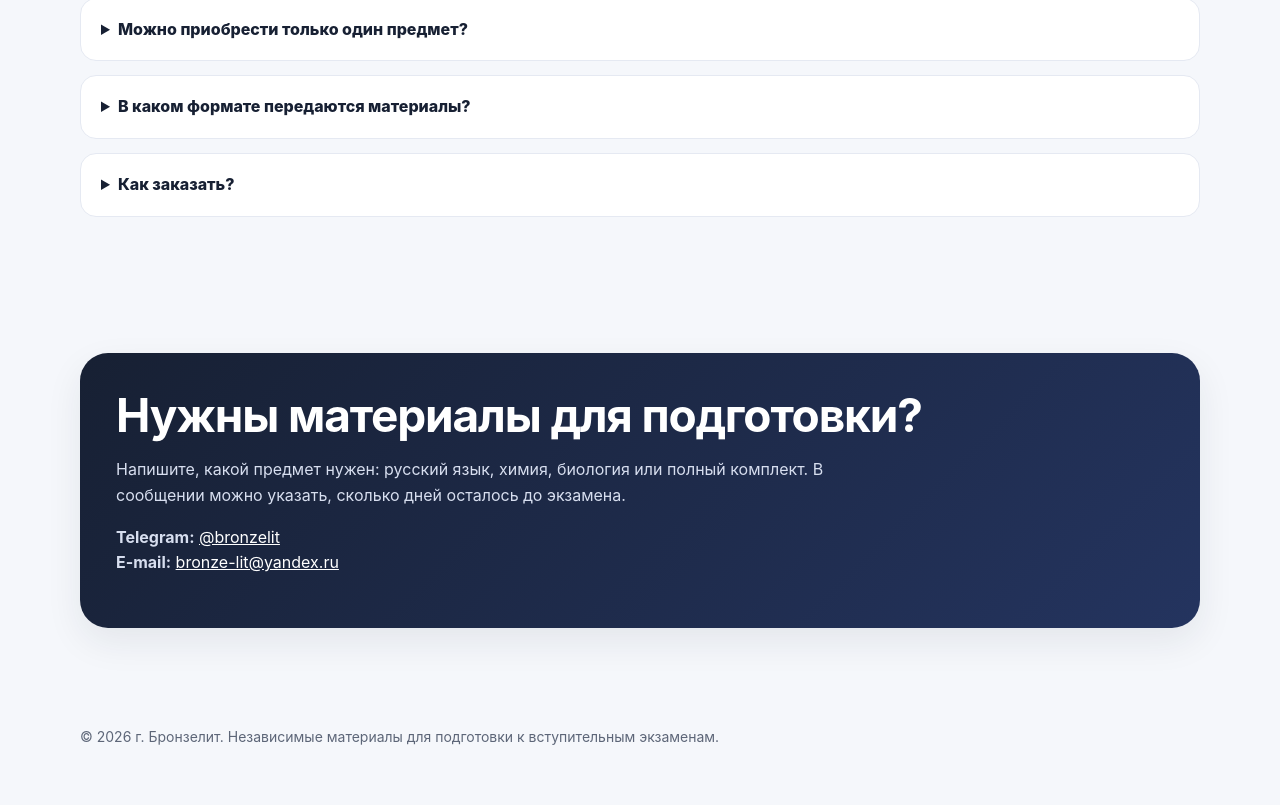
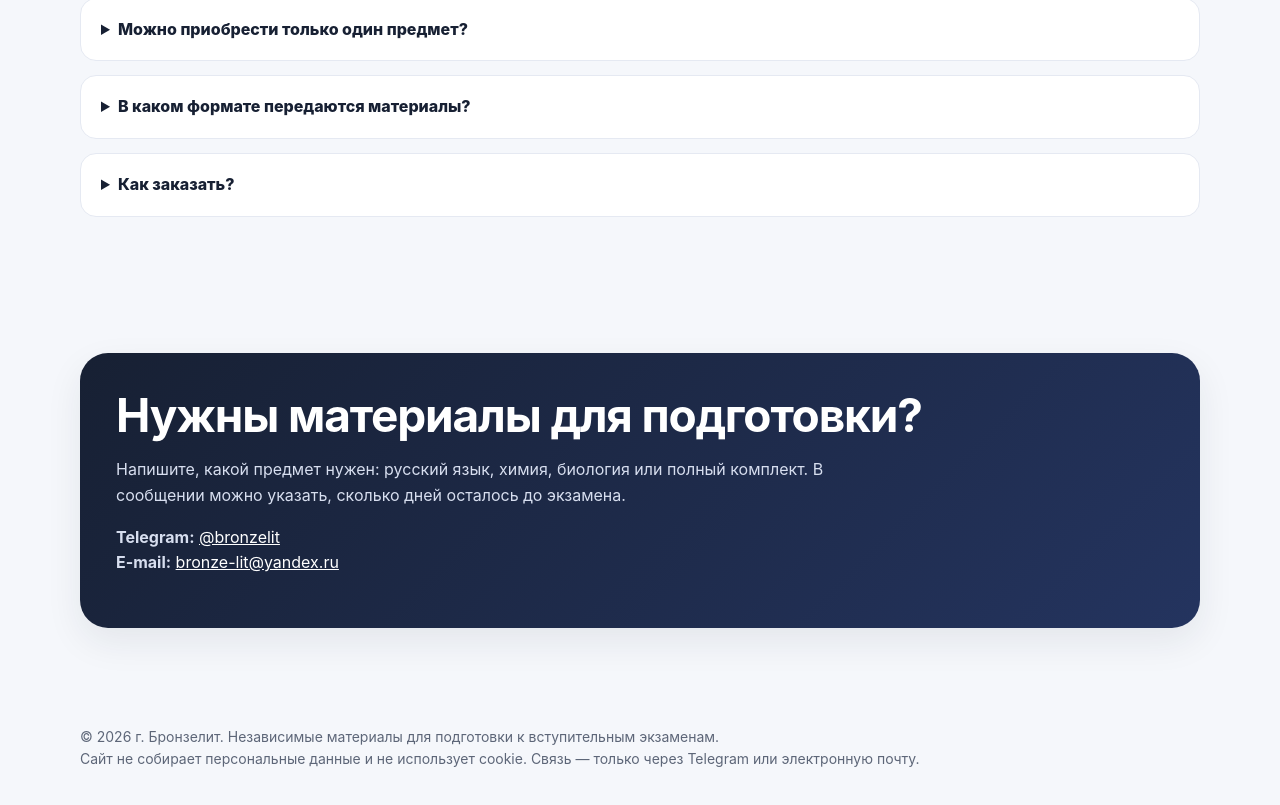
Before and after one commit to masterlit63-stack/bronzelit-ulgu-exams, a plain HTML site: page index.html in a window 1280 px wide. Shown: the part 4185-4990 px from the top of the page. Drawn offline with Linux system fonts and the light colour scheme.

Commit message:
Добавлена строка в футер: сайт не собирает перс. данные и cookie

```diff
--- a/index.html
+++ b/index.html
@@ -23,6 +23,6 @@
 <section><div class="wrap"><div class="section-head"><h2>Частые вопросы</h2></div><div class="faq"><details><summary>Можно ли действительно подготовиться за два дня?</summary><p>Полностью освоить школьный курс за два дня невозможно. Но можно восстановить основные знания, разобраться в самых важных темах и заметно повысить готовность к тесту.</p></details><details><summary>Подойдёт ли материал, если предмет знаю плохо?</summary><p>Да. Материалы специально построены от базовых понятий к более сложным заданиям и снабжены примерами.</p></details><details><summary>Можно приобрести только один предмет?</summary><p>Да. Русский язык, химия и биология доступны отдельно или единым комплектом.</p></details><details><summary>В каком формате передаются материалы?</summary><p>Цифровые документы для чтения и печати. Актуальный состав и формат комплекта уточняются в переписке.</p></details><details><summary>Как заказать?</summary><p>Напишите в Telegram или на электронную почту. На сайте нет форм, регистрации и сбора персональных данных.</p></details></div></div></section>
 <section><div class="wrap"><div class="final"><h2>Нужны материалы для подготовки?</h2><p>Напишите, какой предмет нужен: русский язык, химия, биология или полный комплект. В сообщении можно указать, сколько дней осталось до экзамена.</p><p><strong>Telegram:</strong> <a href="https://t.me/bronzelit">@bronzelit</a><br><strong>E-mail:</strong> <a href="mailto:bronze-lit@yandex.ru">bronze-lit@yandex.ru</a></p></div></div></section>
 </main>
-<footer><div class="wrap">© 2026 г. Бронзелит. Независимые материалы для подготовки к вступительным экзаменам.</div></footer>
+<footer><div class="wrap">© 2026 г. Бронзелит. Независимые материалы для подготовки к вступительным экзаменам.<br>Сайт не собирает персональные данные и не использует cookie. Связь — только через Telegram или электронную почту.</div></footer>
 </body>
 </html>
```
